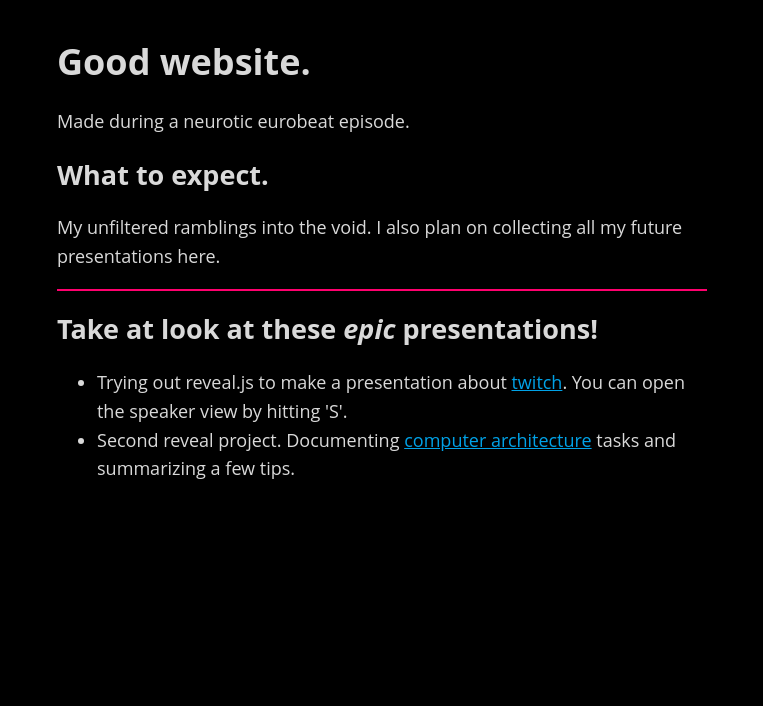
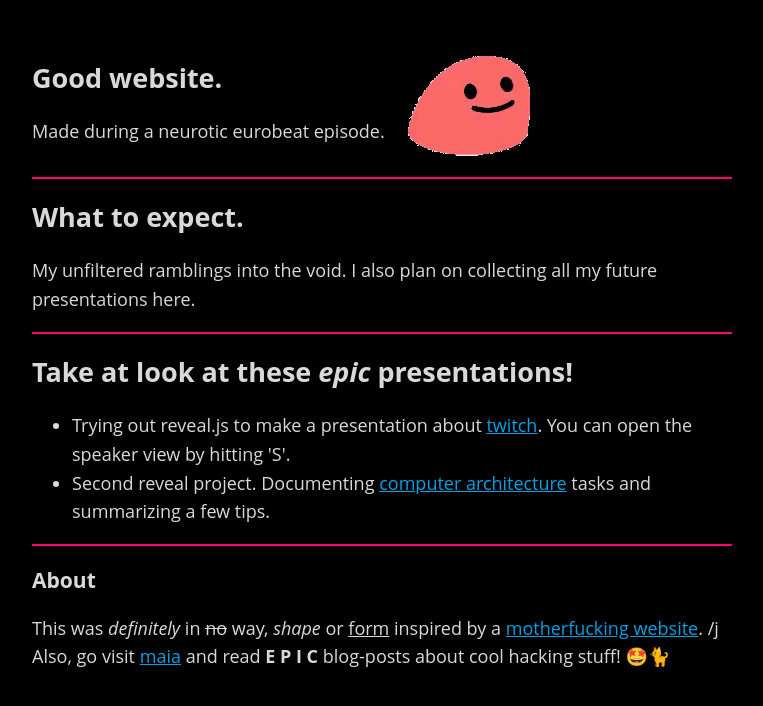
Before and after one commit to 0815Sailsman/basedwebsite, a plain HTML site: page index.html in a window 1280 px wide. Shown: the whole page, without its empty margins (258-1021 px from the left). Drawn offline with Linux system fonts and the light colour scheme.

Commit message:
Added gif and content on index

```diff
--- a/homepage.css
+++ b/homepage.css
@@ -1,6 +1,6 @@
 body{
 	margin:40px auto;
-	max-width:650px;
+	max-width:700px;
 	line-height:1.6;
 	font-size:18px;
 	color:#d9d9d9;
@@ -20,3 +20,17 @@ a {
 hr {
 	border: 1px solid #ff006e;
 }
+
+
+header {
+  overflow: auto;
+}
+
+header aside {
+  float: left;
+}
+
+header img {
+  float: right;
+  margin-right: 200px;
+}
--- a/index.html
+++ b/index.html
@@ -8,9 +8,13 @@
 </head>
 <body>
 	<header>
+		<aside>
 		<h1>Good website.</h1>
-		<aside>Made during a neurotic eurobeat episode.</aside>
+		<p>Made during a neurotic eurobeat episode.</p>
+		</aside>
+		<img src="blob.gif">
 	</header>
+	<hr>
 	<h2>What to expect.</h2>
 	<p>
 		My unfiltered ramblings into the void. I also plan on collecting all my future presentations here.
@@ -26,5 +30,11 @@
 			Second reveal project. Documenting <a href="rechnerstrukturen-presi/index.html">computer architecture</a> tasks and summarizing a few tips.
 		</li>
 	</ul>
+	<hr>
+	<h3>About</h3>
+	<p>
+	This was <em>definitely</em> in <s>no</s> way, <i>shape</i> or <u>form</u> inspired by a <a href="http://motherfuckingwebsite.com/">motherfucking website</a>. /j
+	Also, go visit <a href="https://maia.crimew.gay/">maia</a> and read <strong>E P I C</strong> blog-posts about cool hacking stuff! 🤩🐈
+	</p>
 </body>
 </html>
```
Also changed, not shown: blob.gif (added).
